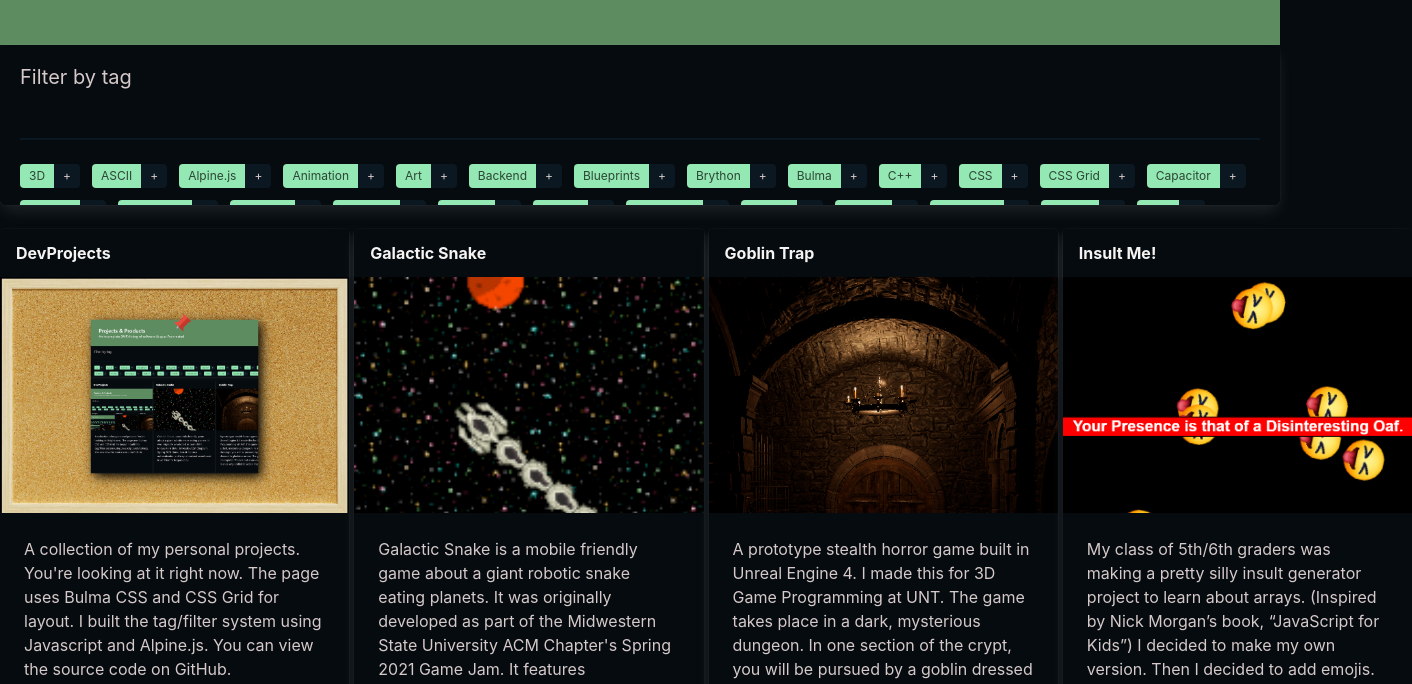
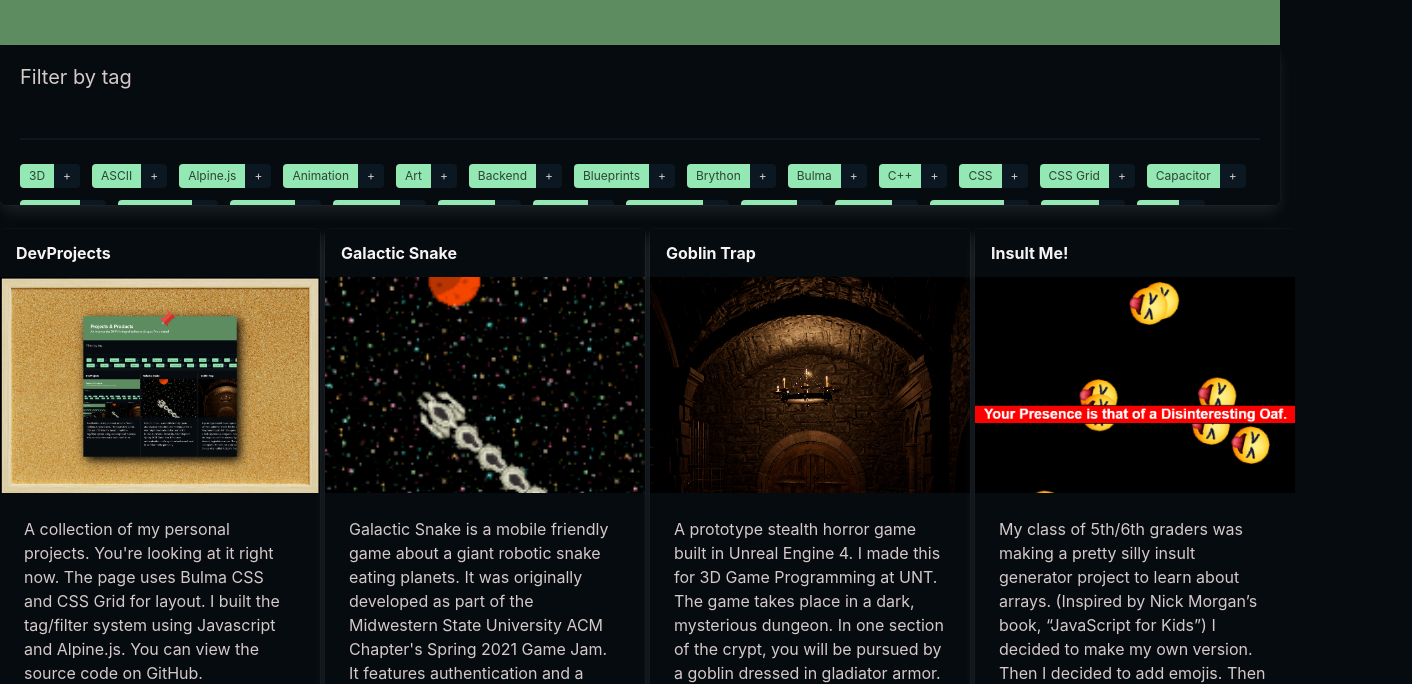
Before and after one commit to jeremyglebe/DevProjects, a plain HTML site: page index.html in a window 1280 px wide. Shown: the part 116-800 px from the top of the page, 1412 px wide, since content can reach past the window. Drawn offline with Linux system fonts and the light colour scheme.

Commit message:
Update project-grid.css

```diff
--- a/styles/css/project-grid.css
+++ b/styles/css/project-grid.css
@@ -9,7 +9,8 @@
 
 .project-card {
     /* width:height ratio */
-    aspect-ratio: 1/1.5;
+    aspect-ratio: 1/1.5 !important;
+    max-height: 60vh;
 }
 
 .project-card .card-image {
```
